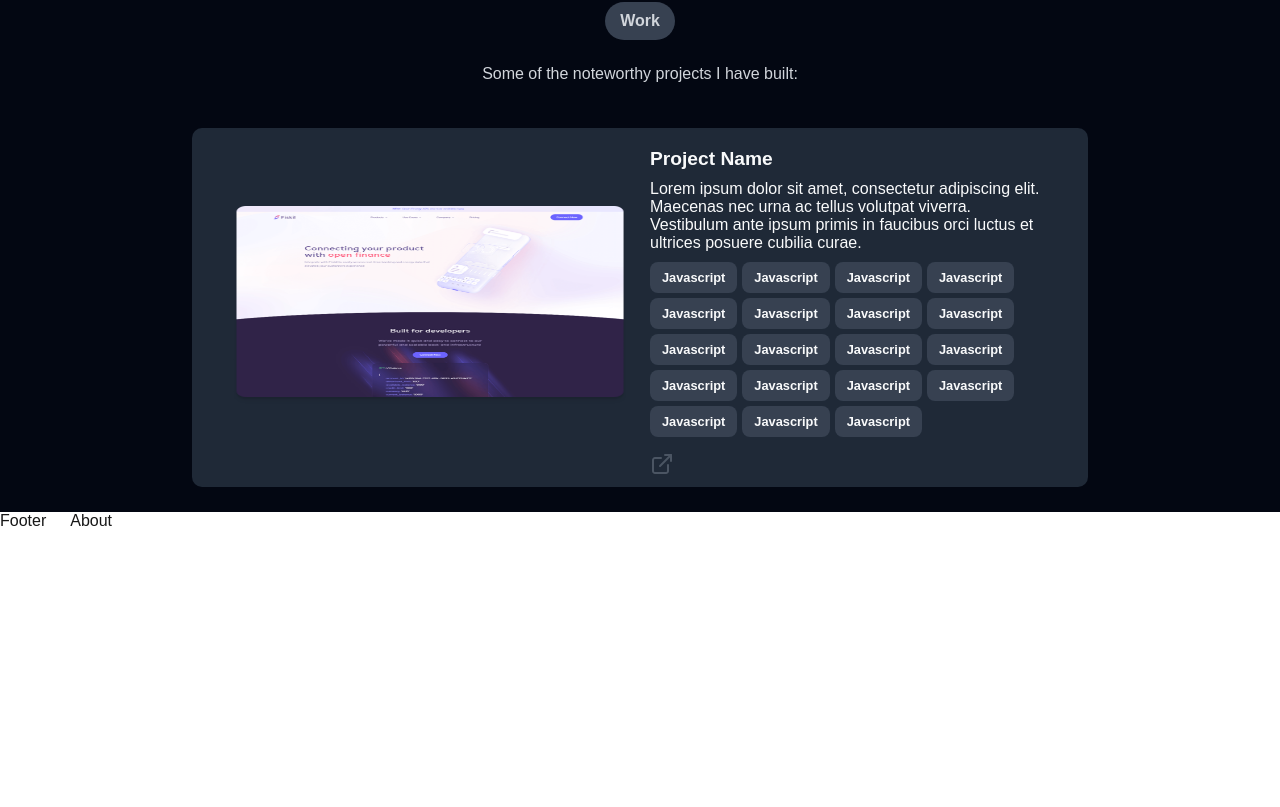
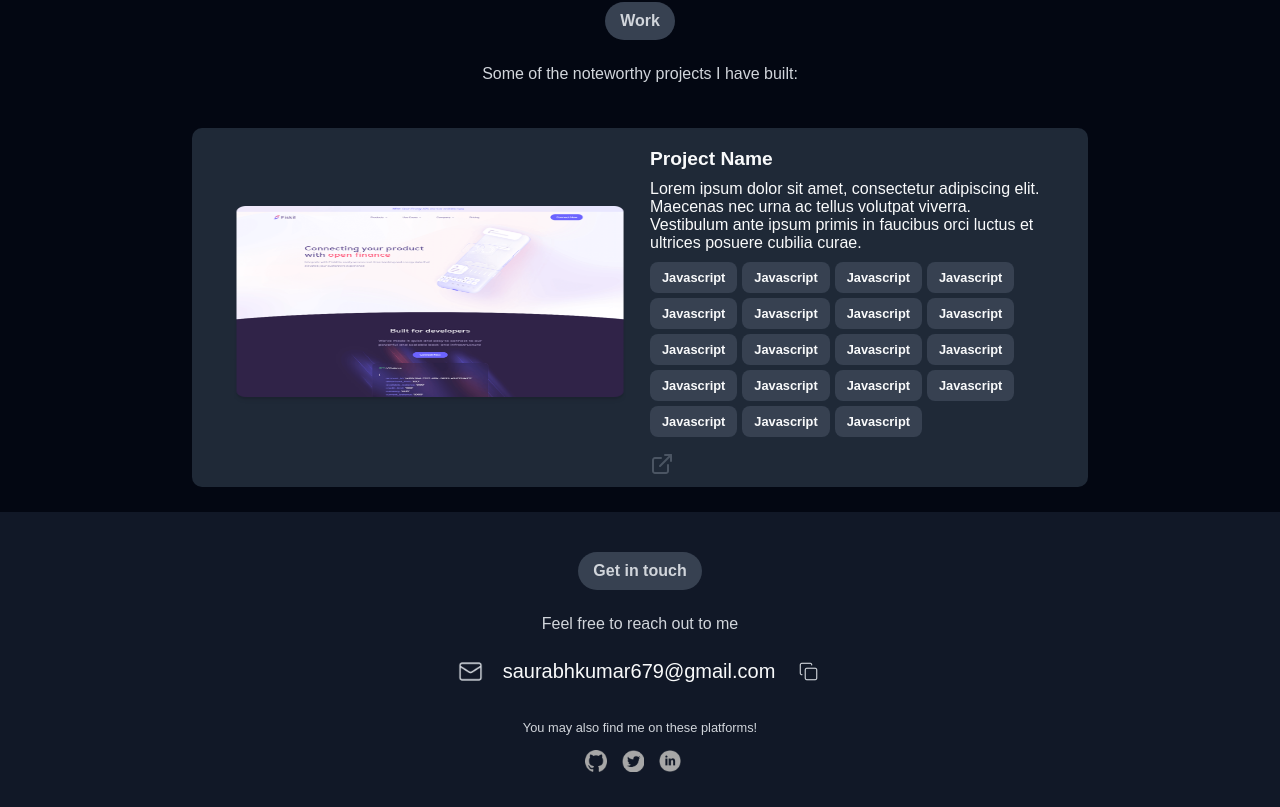
Before and after one commit to saurabhkara/portfolio2025, a Next.js app: page / in a window 1280 px wide. Shown: the part 1472-2279 px from the top of the page. Before the commit the page ends 2002 px from the top, so only its background shows below. Built offline with nearby package versions, Linux system fonts and the light colour scheme.

Commit message:
footer done

```diff
--- a/src/app/page.module.css
+++ b/src/app/page.module.css
@@ -144,6 +144,11 @@
   margin-right: 15px;
   height: 22px;
   width: 22px;
+}
+
+.socialIcon:hover{
+  transform: scale(1.18);
+  transition: 0.3s;
 }
 
 .cityName{
@@ -300,20 +305,12 @@
 
 
 .footer {
-  grid-row-start: 3;
-  display: flex;
-  gap: 24px;
+  background-color: #111827;
+  padding-top: 15px;
+  padding-bottom: 15px;
 }
 
-.footer a {
-  display: flex;
-  align-items: center;
-  gap: 8px;
-}
 
-.footer img {
-  flex-shrink: 0;
-}
 
 /* Enable hover only on non-touch devices */
 @media (hover: hover) and (pointer: fine) {
--- a/src/app/page.tsx
+++ b/src/app/page.tsx
@@ -7,6 +7,8 @@ import SkillComponent from "../component/SkillComponent";
 import SectionTitle from "../component/SectionTitle";
 import ExperienceCard from "@/component/ExperienceCard";
 import ProjectSection from "@/component/ProjectSection";
+import FooterComponent from "@/component/FooterComponent";
+import SocialIconComponent from "@/component/SocialIconComponent";
 
 
 
@@ -69,11 +71,7 @@ export default function Home() {
               <img src="./greendot.png" width={10} height={10} />
                 <p className={styles.cityName}>Available for new projects</p>
             </div>
-            <div className={styles.introLocation}>
-                <img src="./github.png"  className={styles.socialIcon}/>
-                <img src="./x.png"  className={styles.socialIcon}/>
-                <img src="./linkedin.png" className={styles.socialIcon}/>
-            </div>
+            < SocialIconComponent/>
 
           </div>
           <div className={styles.introPhoto}>
@@ -131,14 +129,8 @@ export default function Home() {
         </div>
       </main>
       <footer className={styles.footer} ref={contactSectionRef}>
-        <p>Footer</p>
-        <Link
-          href={{
-            pathname: '/about',
-          }}
-        >
-          About
-        </Link>
+        <SectionTitle title="Get in touch" aboutContainer="Feel free to reach out to me" />
+        <FooterComponent />
       </footer>
     </div>
   );
--- /dev/null
+++ b/src/component/FooterComponent.tsx
@@ -0,0 +1,22 @@
+import React from 'react';
+import styles from './footer.module.css'
+import SocialIconComponent from './SocialIconComponent';
+
+export default function FooterComponent() {
+    return (
+        <div className={styles.footercomponent}>
+            <div className={styles.mailContainer}>
+                <img src="./mail.png" className={styles.mailIcon} />
+                <p className={styles.mailid}>saurabhkumar679@gmail.com</p>
+                <img src="./copyIcon.png" className={styles.copyIcon} />
+            </div>
+            <div className={styles.socialComp}>
+                <p className={styles.findMessage}>You may also find me on these platforms!</p>
+                < SocialIconComponent />
+            </div>
+            <div className={styles.madewithLove}>
+
+            </div>
+        </div>
+    )
+}
--- /dev/null
+++ b/src/component/SocialIconComponent.tsx
@@ -0,0 +1,12 @@
+import React from 'react'
+import styles from "../app/page.module.css"
+
+export default function SocialIconComponent() {
+  return (
+    <div className={styles.introLocation}>
+                <img src="./github.png"  className={styles.socialIcon}/>
+                <img src="./x.png"  className={styles.socialIcon}/>
+                <img src="./linkedin.png" className={styles.socialIcon}/>
+            </div>
+  )
+}
--- /dev/null
+++ b/src/component/footer.module.css
@@ -0,0 +1,52 @@
+
+.footercomponent{
+    width: 100%;
+    display: flex;
+    flex-direction: column;
+    align-items: center;
+}
+
+.mailContainer{
+    display: flex;
+    align-items: center;
+}
+
+.mailIcon{
+    width: 25px;
+    height: 25px;
+}
+
+.mailid{
+    color:#F9FAFB;
+    font-size: 1.25rem;
+    margin-right: 20px;
+    margin-left: 20px;
+}
+
+.copyIcon{
+    width: 27px;
+    height: 27px;
+}
+
+.copyIcon:hover{
+  transform: scale(1.08);
+  transition: 0.3s;
+}
+.mailIcon:hover{
+  transform: scale(1.08);
+  transition: 0.3s;
+}
+
+.socialComp{
+    margin-top: 35px;
+    margin-bottom: 20px;
+    width: 100%;
+    align-items: center;
+    display: flex;
+    flex-direction: column;
+}
+
+.findMessage{
+    font-size: 0.8rem;
+    color: #D1D5DB;
+}
```
Also changed, not shown: public/copyIcon.png (added), public/mail.png (added).
